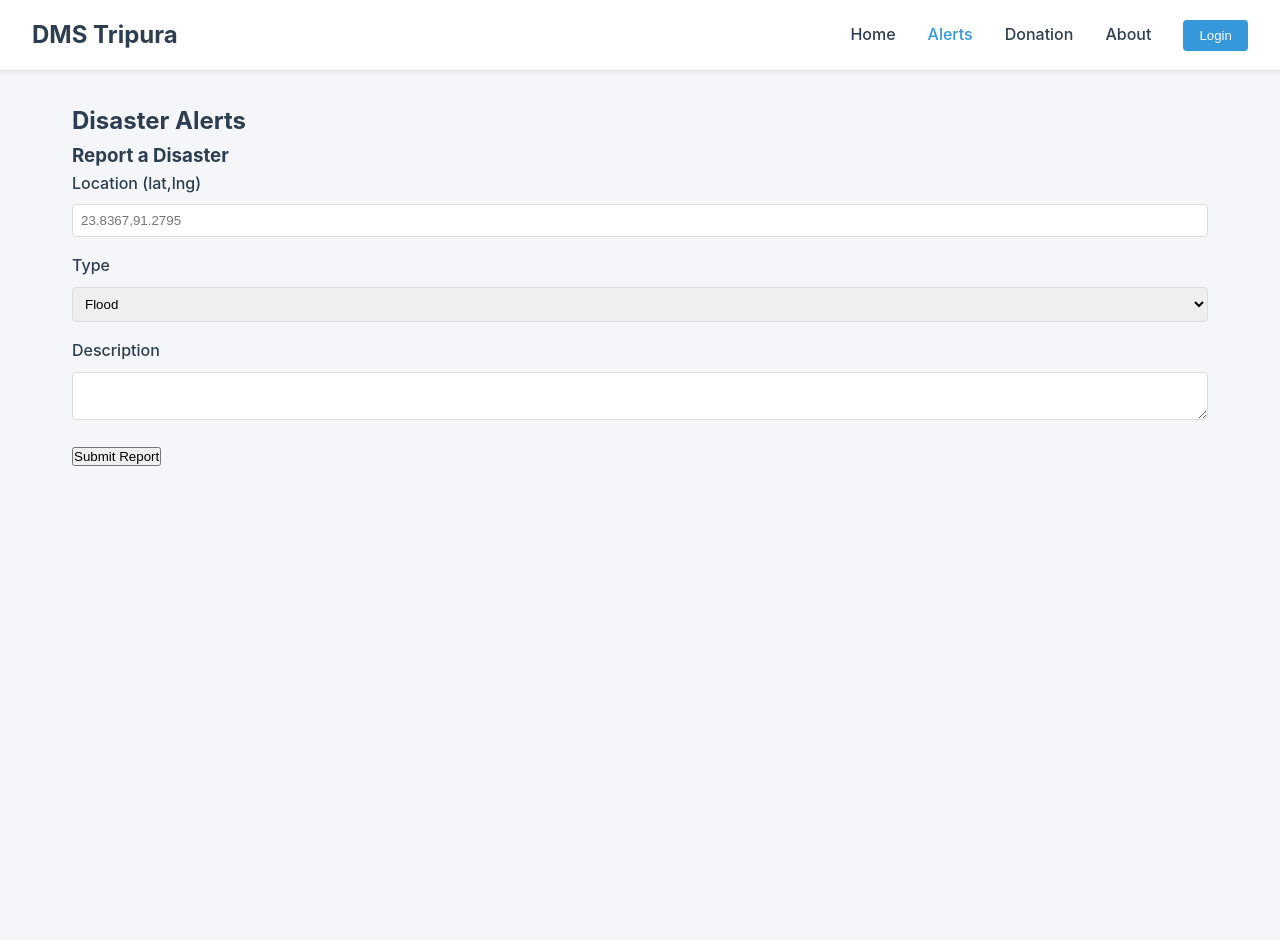
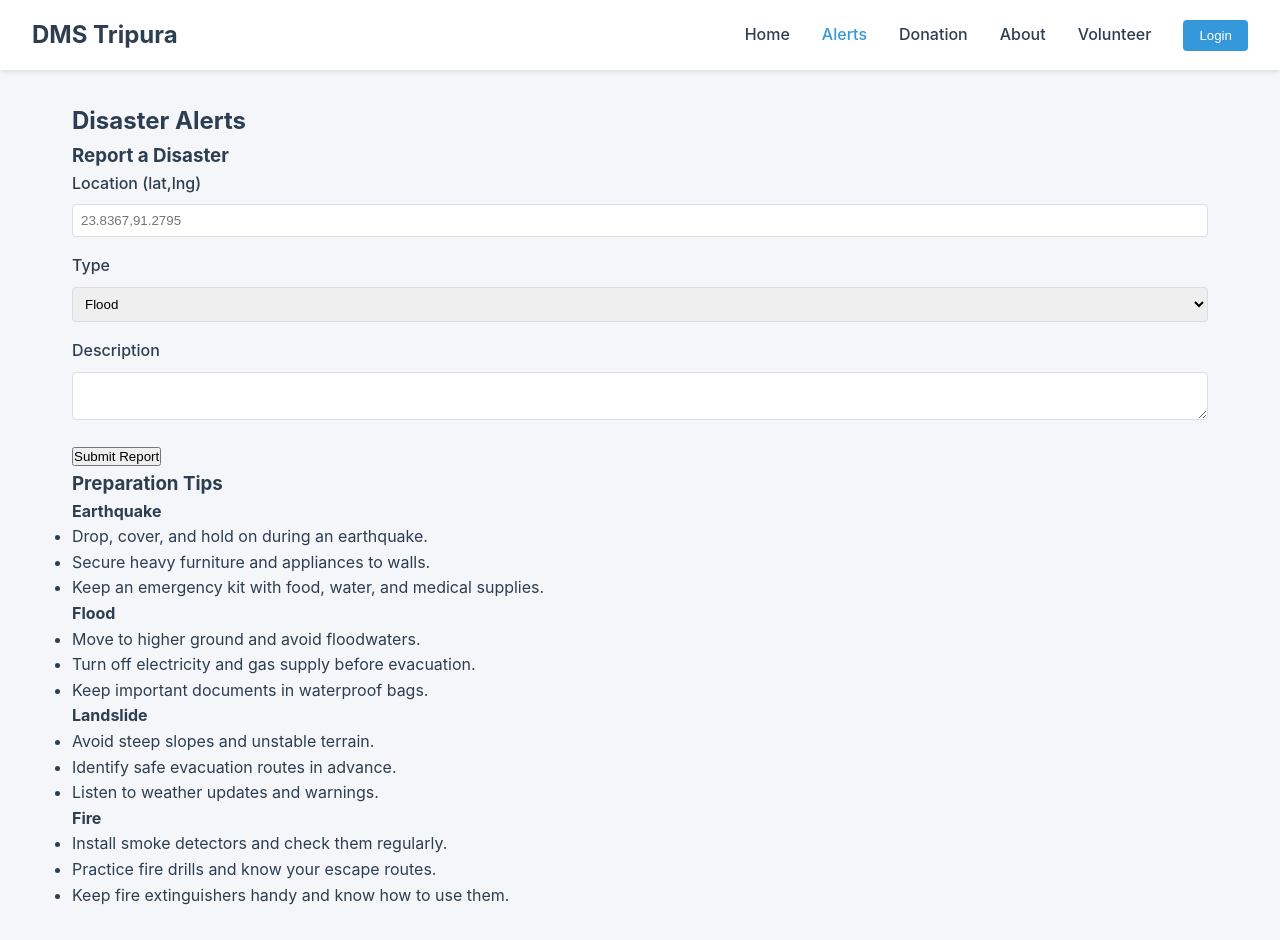
Before and after one commit to Bbeerdx/tdm, a website built with Vite: page index.html in a window 1280 px wide. Both pictures are taken after a click on the link "Alerts". Before the commit the page ends 800 px from the top, so only its background shows below. Built offline with nearby package versions, Linux system fonts and the light colour scheme.

Commit message:
Update index.html

```diff
--- a/index.html
+++ b/index.html
@@ -15,6 +15,7 @@
             <a href="#" data-section="alerts">Alerts</a>
             <a href="#" data-section="donation">Donation</a>
             <a href="#" data-section="about">About</a>
+            <a href="#" data-section="volunteer">Volunteer</a>
             <button id="loginBtn" class="login-btn">Login</button>
         </div>
     </nav>
@@ -67,6 +68,42 @@
                 </div>
                 <button type="submit">Submit Report</button>
             </form>
+        </div>
+
+        <div class="preparation-tips">
+            <h3>Preparation Tips</h3>
+            <div id="earthquakeTips" class="tips">
+                <h4>Earthquake</h4>
+                <ul>
+                    <li>Drop, cover, and hold on during an earthquake.</li>
+                    <li>Secure heavy furniture and appliances to walls.</li>
+                    <li>Keep an emergency kit with food, water, and medical supplies.</li>
+                </ul>
+            </div>
+            <div id="floodTips" class="tips">
+                <h4>Flood</h4>
+                <ul>
+                    <li>Move to higher ground and avoid floodwaters.</li>
+                    <li>Turn off electricity and gas supply before evacuation.</li>
+                    <li>Keep important documents in waterproof bags.</li>
+                </ul>
+            </div>
+            <div id="landslideTips" class="tips">
+                <h4>Landslide</h4>
+                <ul>
+                    <li>Avoid steep slopes and unstable terrain.</li>
+                    <li>Identify safe evacuation routes in advance.</li>
+                    <li>Listen to weather updates and warnings.</li>
+                </ul>
+            </div>
+            <div id="fireTips" class="tips">
+                <h4>Fire</h4>
+                <ul>
+                    <li>Install smoke detectors and check them regularly.</li>
+                    <li>Practice fire drills and know your escape routes.</li>
+                    <li>Keep fire extinguishers handy and know how to use them.</li>
+                </ul>
+            </div>
         </div>
     </section>
 
@@ -126,6 +163,22 @@
                 </div>
             </div>
         </section>
+        <section id="volunteer" class="section">
+            <h2>Join as Volunteer</h2>
+            <form id="volunteer-form" class="volunteer-form">
+                <input type="text" placeholder="Full Name" required>
+                <input type="email" placeholder="Email" required>
+                <input type="tel" placeholder="Phone" required>
+                <select required>
+                    <option value="">Select Expertise</option>
+                    <option value="medical">Medical</option>
+                    <option value="logistics">Logistics</option>
+                    <option value="rescue">Rescue Operations</option>
+                </select>
+                <textarea placeholder="Additional Information"></textarea>
+                <button type="submit">Register as Volunteer</button>
+            </form>
+        </section>
     </main>
 
     <div id="loginModal" class="modal">
@@ -165,5 +218,6 @@
 
     <script src="https://unpkg.com/leaflet@1.9.4/dist/leaflet.js"></script>
     <script type="module" src="/main.js"></script>
+    <script src="js/volunteer.js"></script>
 </body>
 </html>
```
Lines whose indentation alone changed are shown as unchanged.
